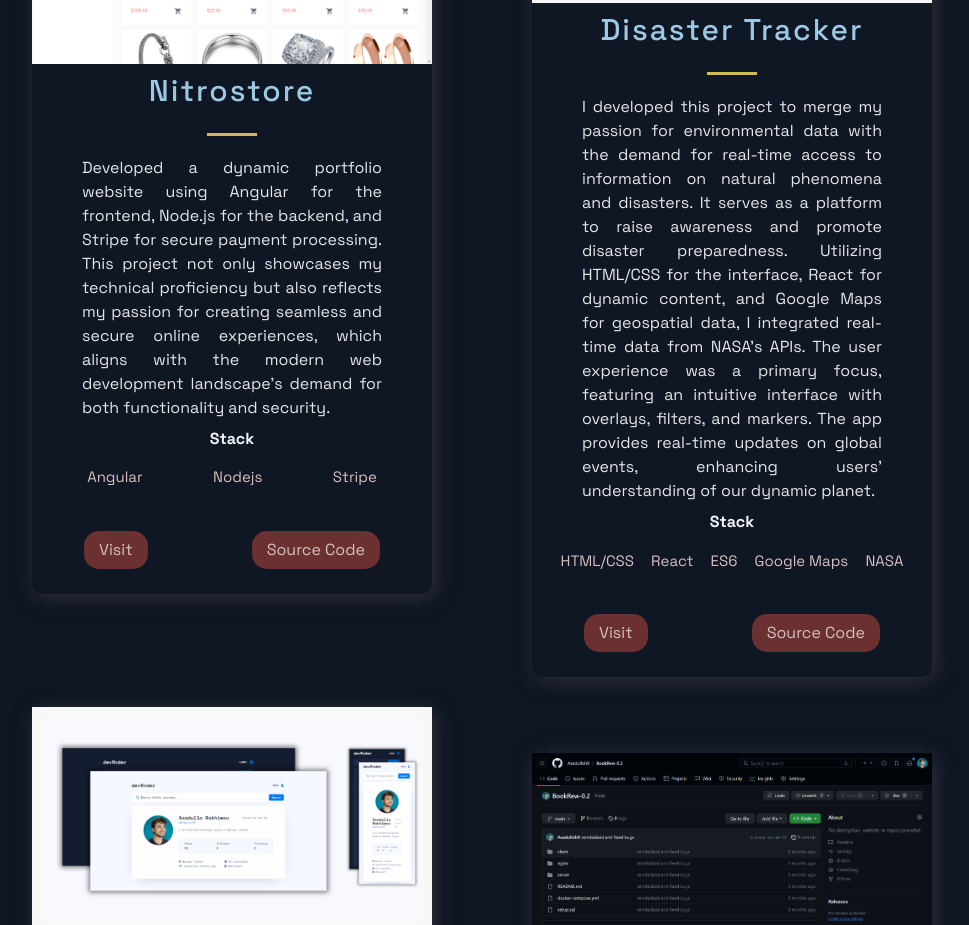
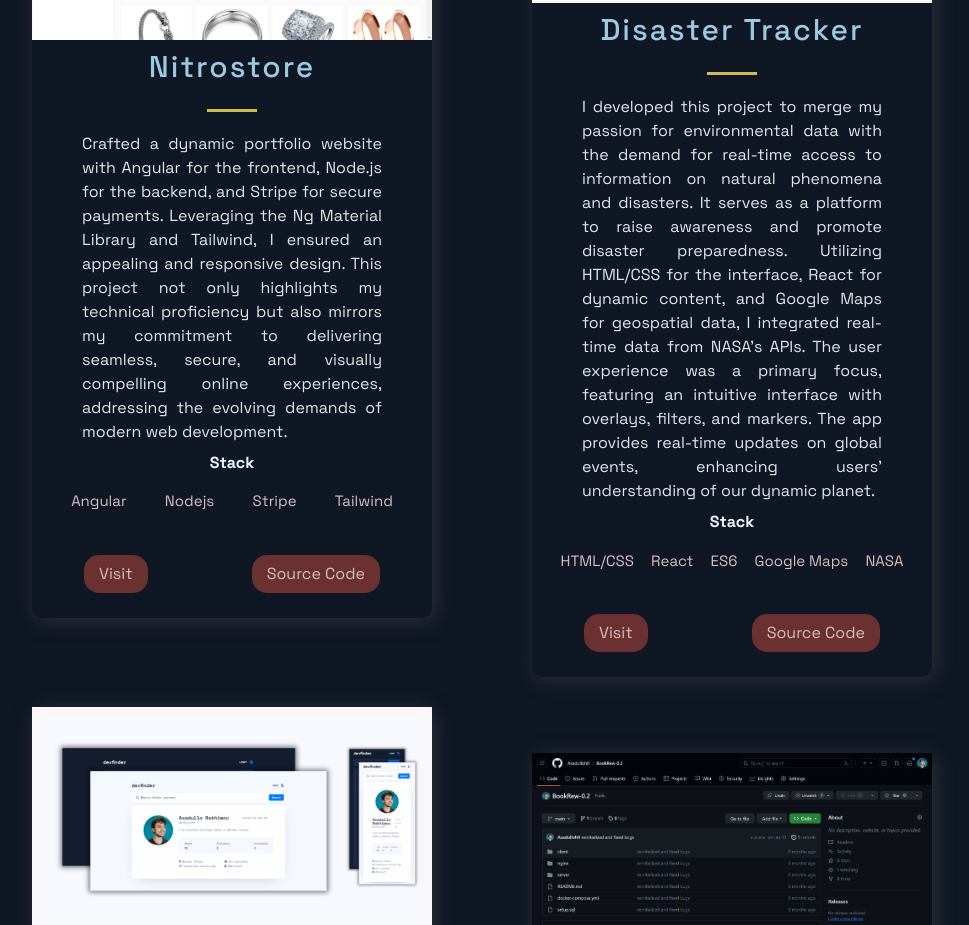
Before and after one commit to AsadullohR/PortfolioN, a Next.js app: page / in a window 1280 px wide. Shown: the part 1106-2031 px from the top of the page, without its empty margins (158-1127 px from the left). Built offline with nearby package versions, Linux system fonts and the light colour scheme.

Commit message:
Add minor changes

```diff
--- a/src/constants/constants.js
+++ b/src/constants/constants.js
@@ -5,9 +5,9 @@
   {
     title: "Nitrostore",
     description:
-      "Developed a dynamic portfolio website using Angular for the frontend, Node.js for the backend, and Stripe for secure payment processing. This project not only showcases my technical proficiency but also reflects my passion for creating seamless and secure online experiences, which aligns with the modern web development landscape's demand for both functionality and security.",
+      "Crafted a dynamic portfolio website with Angular for the frontend, Node.js for the backend, and Stripe for secure payments. Leveraging the Ng Material Library and Tailwind, I ensured an appealing and responsive design. This project not only highlights my technical proficiency but also mirrors my commitment to delivering seamless, secure, and visually compelling online experiences, addressing the evolving demands of modern web development.",
     image: "/images/nitrostorePortfolio.png",
-    tags: ["Angular", "Nodejs", "Stripe"],
+    tags: ["Angular", "Nodejs", "Stripe", "Tailwind"],
     source: "https://github.com/AsadullohR/Nitrostore",
     visit:
       "https://www.loom.com/share/e811d39935fa46769d8c1ef412483e25?sid=ec0beea9-8633-4732-be24-ca6cafa976e8",
```
